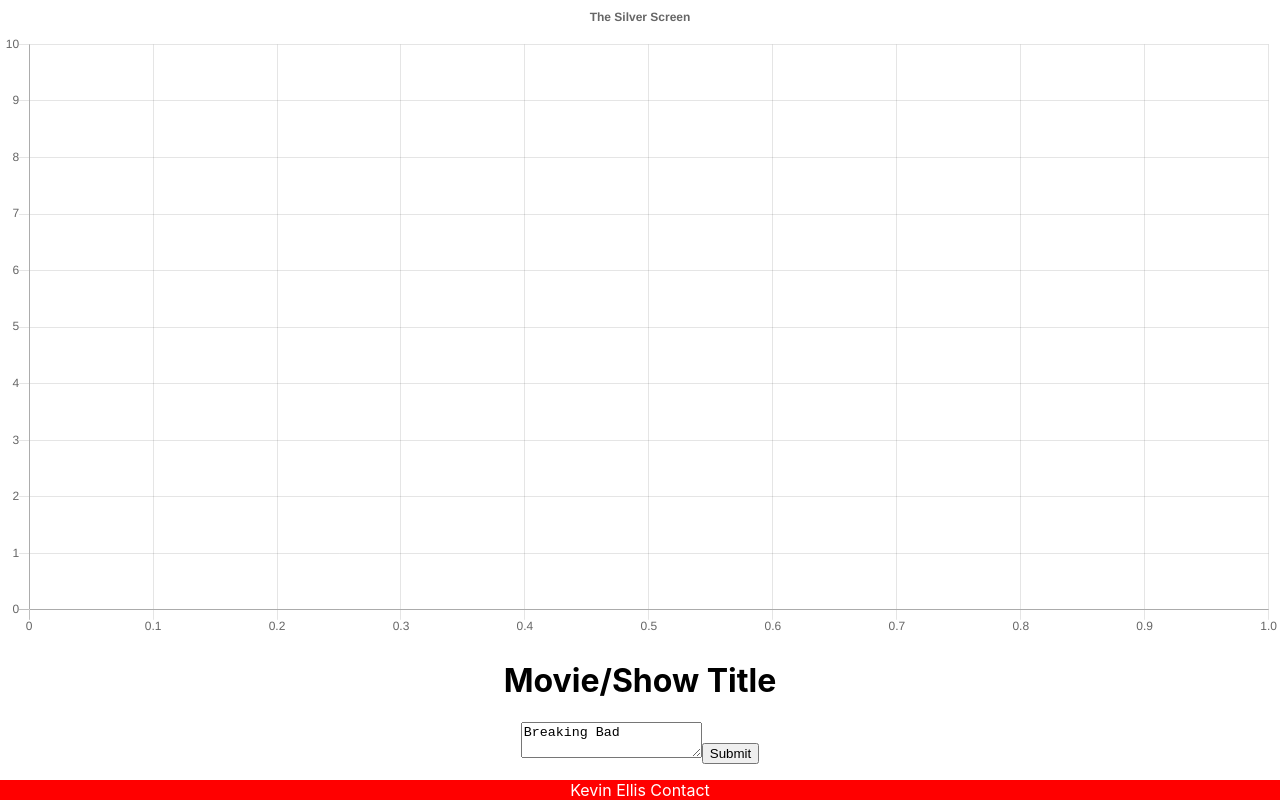
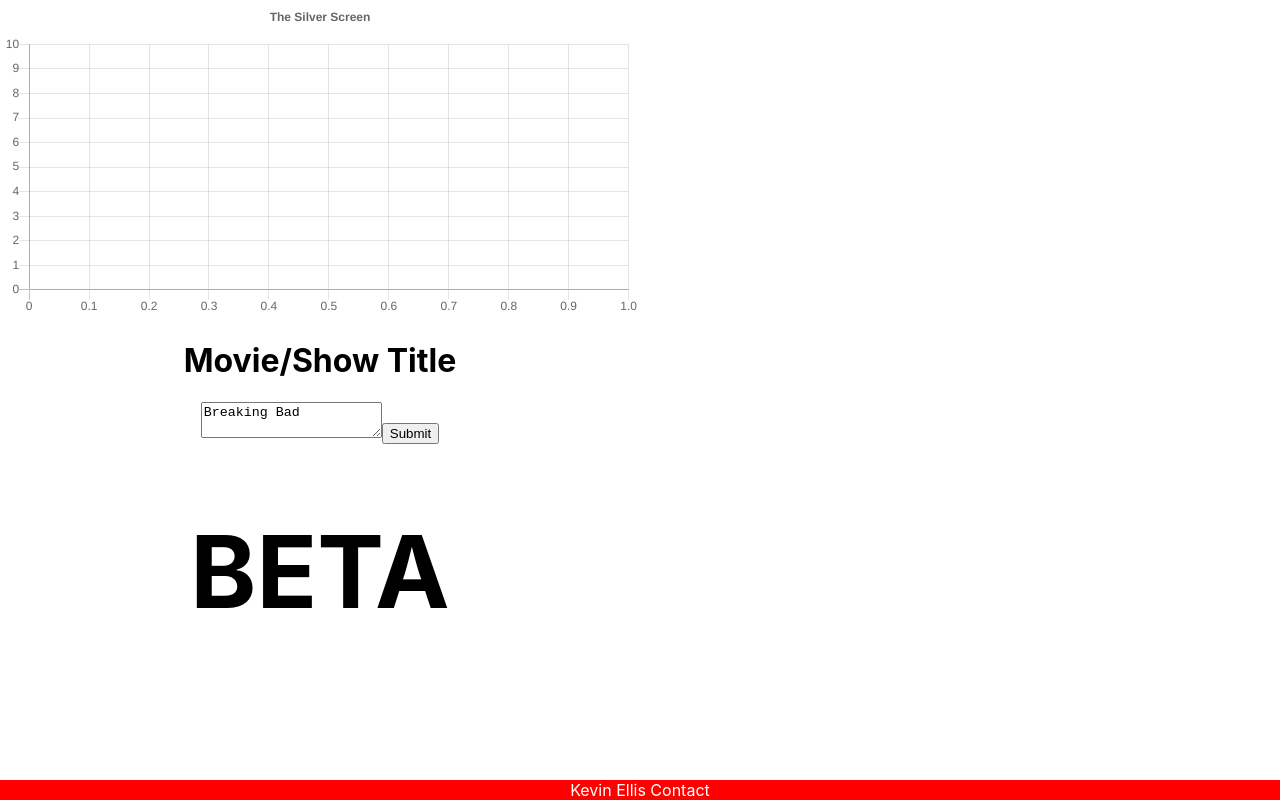
Before and after one commit to kevellis124/silverscreen, a React (Create React App) app: page / in a window 1280 px wide. Shown: the top 800 px of the page. Built offline with nearby package versions, Linux system fonts and the light colour scheme.

Commit message:
Update readme and make the app smaller

```diff
--- a/src/Components/GraphViewContainer.js
+++ b/src/Components/GraphViewContainer.js
@@ -46,8 +46,12 @@ class GraphViewContainer extends Component {
         let graphData = breakingBadData;
         let graphOptions = sampleGraphOptions;
 
+        var divStyle = {
+            float: 'left',
+            width: '50%'
+        };
         return (
-            <div>
+            <div style={divStyle}>
                 <Scatter data={this.state.graphData} options={this.state.graphOptions}/>
                 <h1>{this.state.graphTitle}</h1>
                 <textarea value={this.state.searchTerm} onChange={(event) => {this.setState({searchTerm: event.target.value});}}/>
```
Also changed, not shown: 1 other file (tests, documents, lock files or other folders).
